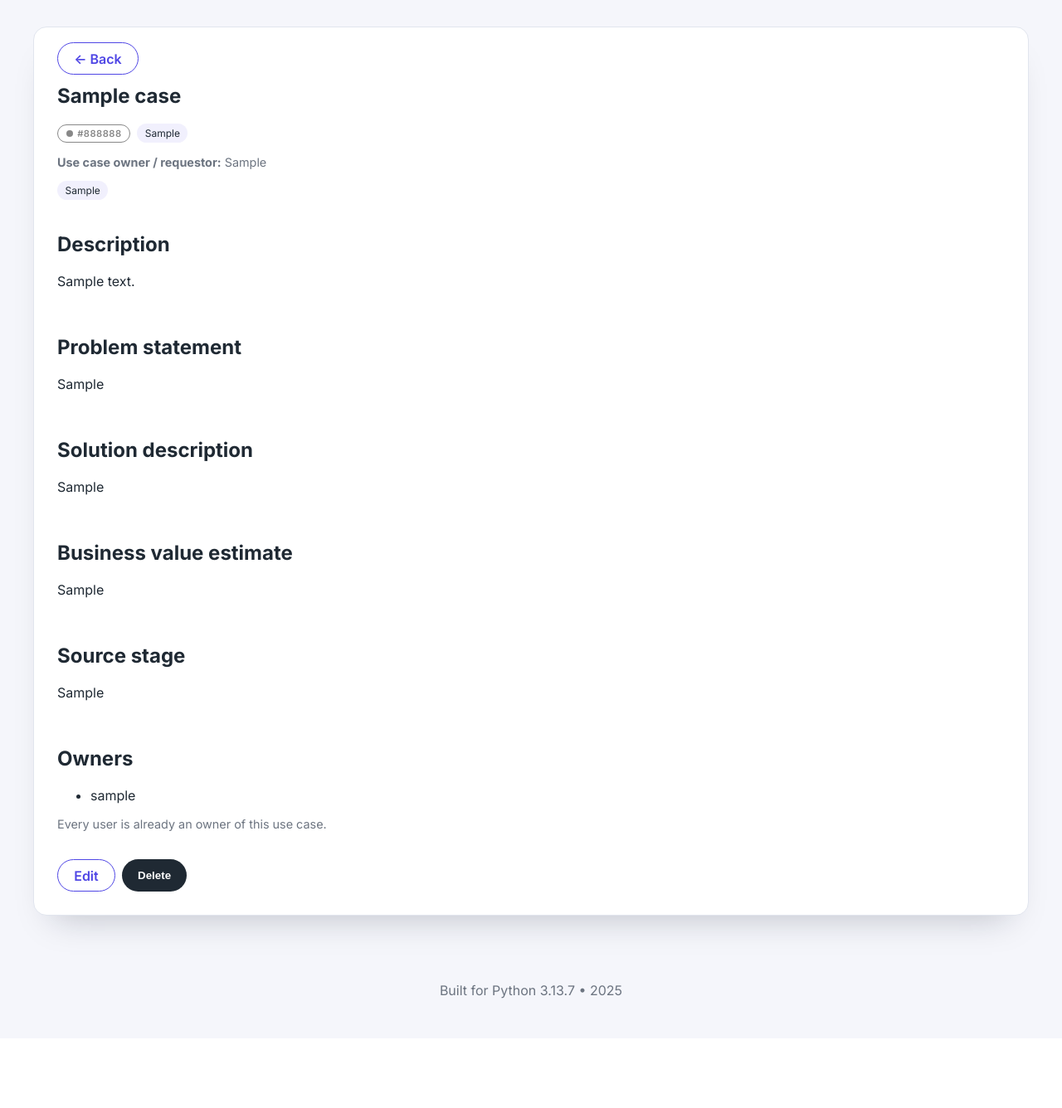
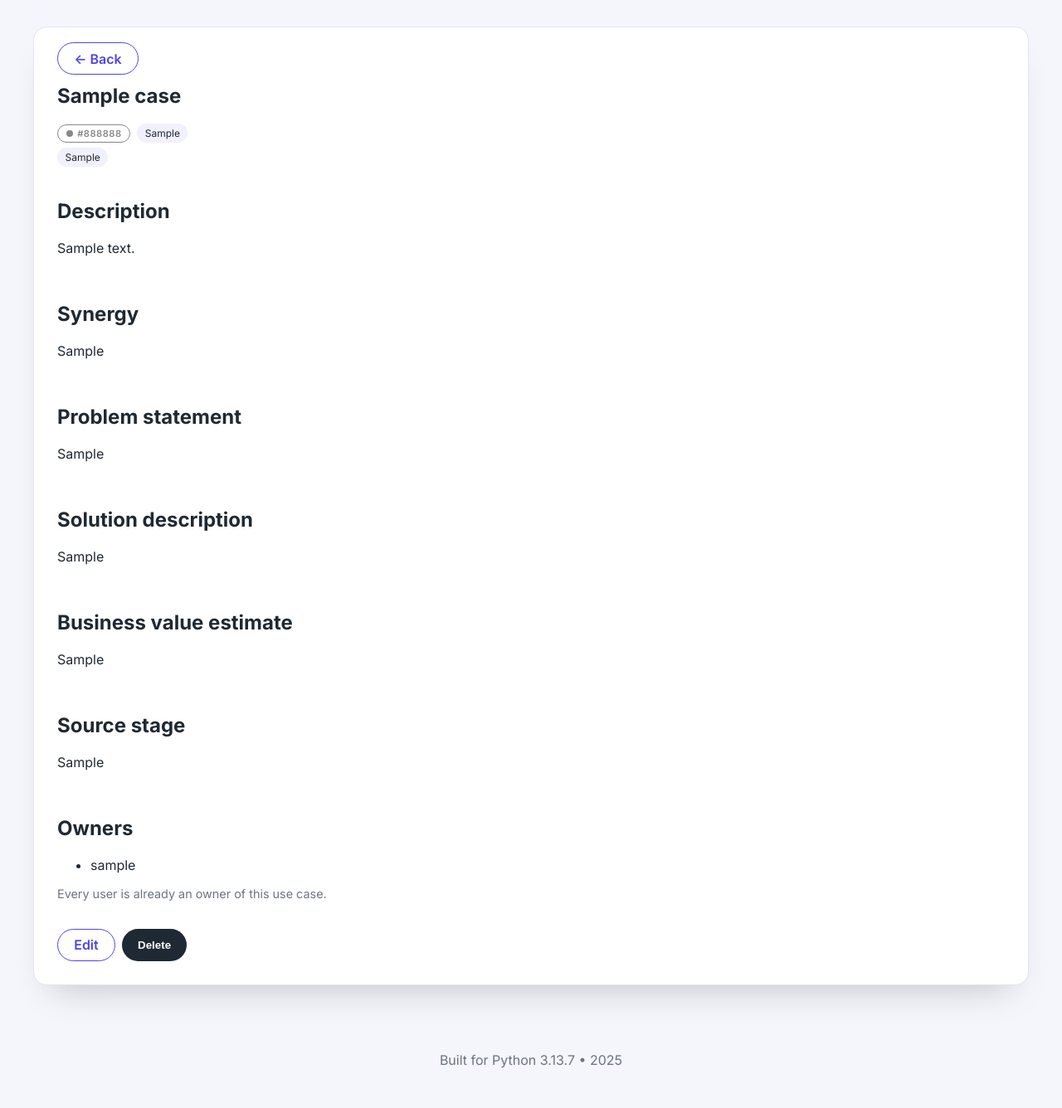
Before and after one commit to Neperienx/useCaseRepo, a Flask app: page /use-cases/1 in a window 1280 px wide. Shown: the part 73-1409 px from the top of the page at 83% size. Before the commit the page ends 1277 px from the top, so only its background shows below. Run offline with Flask 3, Linux system fonts and the light colour scheme; a user stored in the database is signed in; tables that the repository leaves empty hold one stand-in row (values such as "Sample post"); some libraries are stand-ins or nearby versions.

Commit message:
Replace requestor field with synergy

```diff
--- a/app.py
+++ b/app.py
@@ -146,7 +146,7 @@ class UseCase(db.Model):
     impact = db.Column(db.Text)
     data_source = db.Column(db.String(200))
     tags = db.Column(db.String(200))
-    requestor = db.Column(db.String(200))
+    synergy = db.Column(db.Text)
     status_color = db.Column(db.String(50))
     created_at = db.Column(db.DateTime, default=datetime.utcnow)
     updated_at = db.Column(
@@ -198,15 +198,15 @@ def _ensure_database_schema() -> None:
     inspector = db.session.execute(text("PRAGMA table_info(use_case)")).all()
     existing_columns = {row[1] for row in inspector}
 
-    if "requestor" not in existing_columns:
+    if "status_color" not in existing_columns:
         db.session.execute(
-            text("ALTER TABLE use_case ADD COLUMN requestor VARCHAR(200)")
+            text("ALTER TABLE use_case ADD COLUMN status_color VARCHAR(50)")
         )
         db.session.commit()
 
-    if "status_color" not in existing_columns:
+    if "synergy" not in existing_columns:
         db.session.execute(
-            text("ALTER TABLE use_case ADD COLUMN status_color VARCHAR(50)")
+            text("ALTER TABLE use_case ADD COLUMN synergy TEXT")
         )
         db.session.commit()
 
@@ -225,10 +225,8 @@ class LoginForm(FlaskForm):
 class UseCaseForm(FlaskForm):
     title = StringField("Title", validators=[DataRequired(), Length(max=200)])
     industry = StringField("Industry", validators=[Optional(), Length(max=120)])
-    requestor = StringField(
-        "Use case owner", validators=[Optional(), Length(max=200)]
-    )
     summary = TextAreaField("Summary", validators=[Optional()])
+    synergy = TextAreaField("Synergy", validators=[Optional()])
     problem = TextAreaField("Problem", validators=[Optional()])
     solution = TextAreaField("Solution", validators=[Optional()])
     impact = TextAreaField("Impact", validators=[Optional()])
@@ -392,7 +390,7 @@ def register_routes(app: Flask) -> None:
                     func.lower(UseCase.impact).like(like),
                     func.lower(UseCase.data_source).like(like),
                     func.lower(UseCase.tags).like(like),
-                    func.lower(UseCase.requestor).like(like),
+                    func.lower(UseCase.synergy).like(like),
                     func.lower(UseCase.status_color).like(like),
                 )
             )
@@ -467,12 +465,12 @@ def register_routes(app: Flask) -> None:
                 title=form.title.data,
                 industry=form.industry.data or None,
                 summary=form.summary.data or None,
+                synergy=form.synergy.data or None,
                 problem=form.problem.data or None,
                 solution=form.solution.data or None,
                 impact=form.impact.data or None,
                 data_source=form.data_source.data or None,
                 tags=form.tags.data or None,
-                requestor=form.requestor.data or None,
                 status_color=form.status_color.data or None,
             )
             db.session.add(use_case)
--- a/templates/index.html
+++ b/templates/index.html
@@ -47,8 +47,8 @@
             {% else %}
               <h3><span class="muted">Restricted use case</span></h3>
             {% endif %}
-            {% if can_view_field(item, "requestor") and item.requestor %}
-              <p class="muted small"><strong>{{ field_labels.get('requestor', 'Requestor') }}:</strong> {{ item.requestor }}</p>
+            {% if can_view_field(item, "synergy") and item.synergy %}
+              <p class="muted small"><strong>{{ field_labels.get('synergy', 'Synergy') }}:</strong> {{ item.synergy|truncate(120) }}</p>
             {% endif %}
           </header>
           {% if can_view_field(item, "summary") and item.summary %}
--- a/templates/use_case_detail.html
+++ b/templates/use_case_detail.html
@@ -19,9 +19,6 @@
           <span class="tag">{{ use_case.industry }}</span>
         {% endif %}
       </div>
-      {% if can_view_field(use_case, "requestor") and use_case.requestor %}
-        <p class="muted"><strong>{{ field_labels.get('requestor', 'Requestor') }}:</strong> {{ use_case.requestor }}</p>
-      {% endif %}
       {% if can_view_field(use_case, "tags") and use_case.tag_list() %}
         <div class="tag-list">
           {% for tag in use_case.tag_list() %}
@@ -35,6 +32,13 @@
       <section>
         <h2>{{ field_labels.get('summary', 'Summary') }}</h2>
         <p>{{ use_case.summary }}</p>
+      </section>
+    {% endif %}
+
+    {% if can_view_field(use_case, "synergy") and use_case.synergy %}
+      <section>
+        <h2>{{ field_labels.get('synergy', 'Synergy') }}</h2>
+        <p>{{ use_case.synergy }}</p>
       </section>
     {% endif %}
 
--- a/use_case_config.json
+++ b/use_case_config.json
@@ -12,14 +12,15 @@
         "default": "Not specified",
         "label": "Business sector"
       },
-      "requestor": {
-        "default": "Not specified",
-        "label": "Use case owner / requestor"
-      },
       "summary": {
         "column": "Description",
         "default": "Not specified",
         "label": "Description"
+      },
+      "synergy": {
+        "column": "Synergy",
+        "default": "Not specified",
+        "label": "Synergy"
       },
       "problem": {
         "column": "ProblemStatement",
@@ -64,6 +65,7 @@
         "visible_fields": [
           "title",
           "industry",
+          "synergy",
           "summary",
           "problem",
           "solution",
```
Also changed, not shown: templates/use_case_form.html (+4 -4 lines), README.md.
